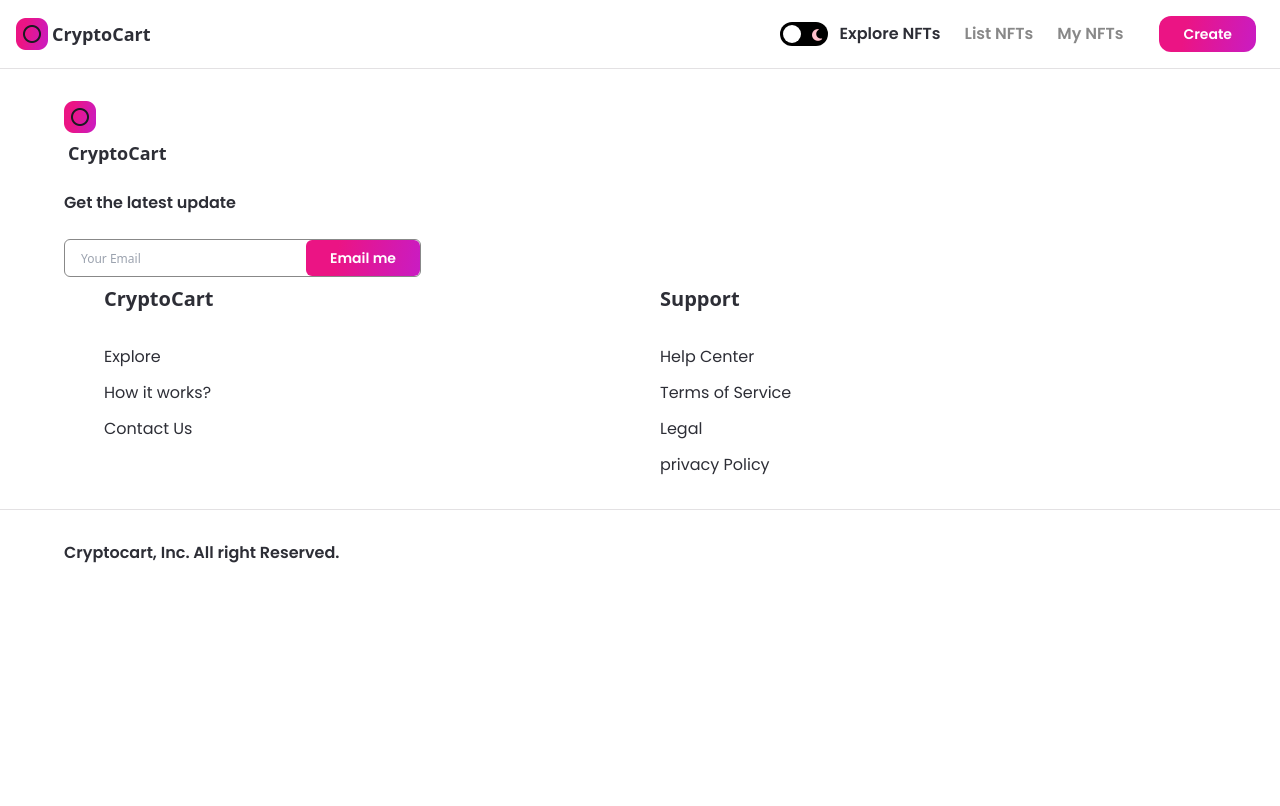
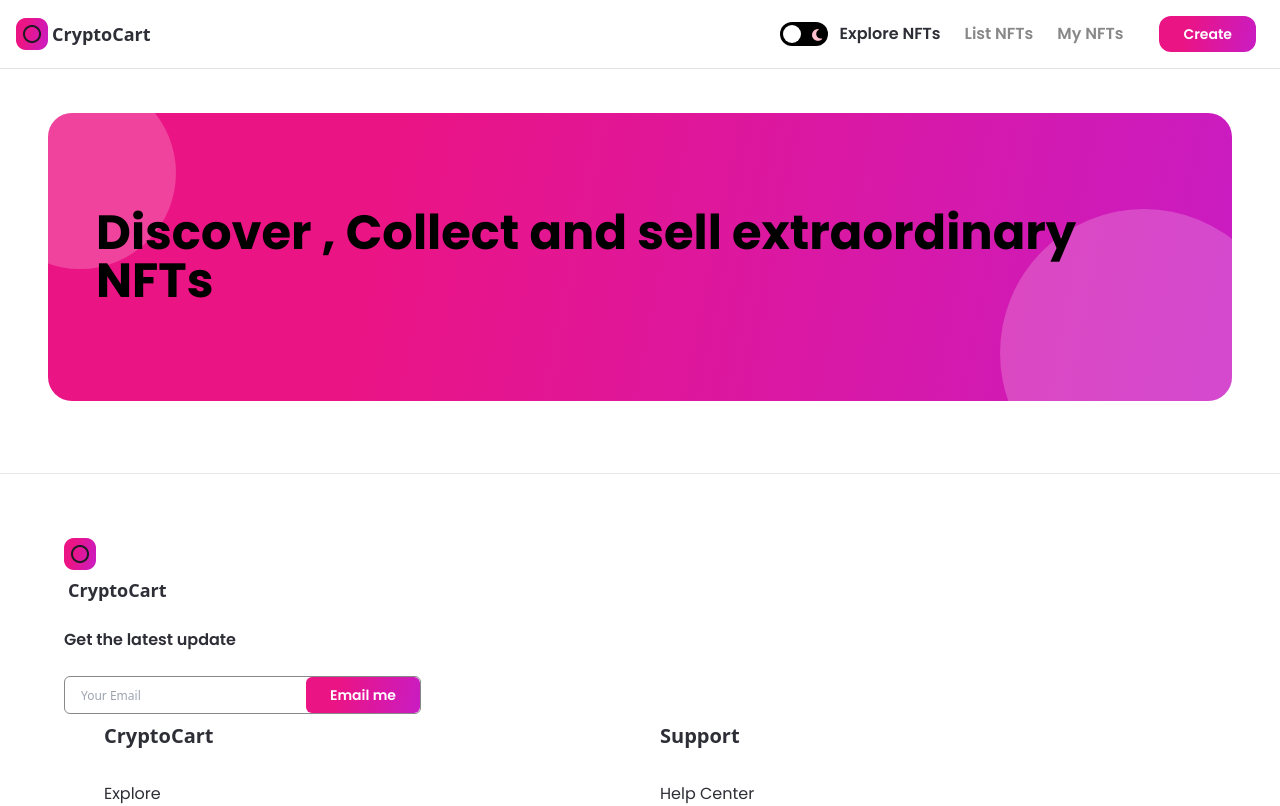
Before and after one commit to nahaktarun/nft_marketplace, a Next.js app: page / in a window 1280 px wide. Shown: the top 806 px of the page. Built offline with nearby package versions, Linux system fonts and the light colour scheme.

Commit message:
added the banner component

```diff
--- /dev/null
+++ b/components/Banner.jsx
@@ -0,0 +1,15 @@
+import React from "react";
+
+const Banner = ({ parentStyles, name, childStyles }) => (
+  <div
+    className={`relative w-full flex items-center z-0 overflow-hidden nft-gradient ${parentStyles}`}
+  >
+    <p className={`font-bold text-5xl font-poppins leadning-70 ${childStyles}`}>
+      {name}
+    </p>
+    <div className="absolute w-48 h-48 sm:w-32 sm:h-32 rounded-full white-bg -top-9 -left-16 -z-5" />
+    <div className="absolute w-72 h-72 sm:w-56 sm:h-56 rounded-full white-bg -bottom-24 -right-14 -z-5" />
+  </div>
+);
+
+export default Banner;
--- a/components/index.js
+++ b/components/index.js
@@ -1,5 +1,6 @@
 import Navbar from "./Navbar";
 import Footer from "./Footer";
 import Button from "./Button";
+import Banner from "./Banner";
 
-export { Navbar, Footer, Button };
+export { Navbar, Footer, Button, Banner };
--- a/pages/_app.js
+++ b/pages/_app.js
@@ -9,7 +9,9 @@
   <ThemeProvider attribute="class">
     <div className="dark:bg-nft-dark bg-white min-h-min">
       <Navbar />
-      <Component {...pageProps} />
+      <div className="pt-65">
+        <Component {...pageProps} />
+      </div>
       <Footer />
     </div>
     <Script
--- a/pages/index.js
+++ b/pages/index.js
@@ -1,6 +1,14 @@
+import { Banner } from "../components";
+
 const Home = () => (
-  <div>
-    <h1 className="text-3xl font-bold underline">Hello world!</h1>
+  <div className="flex justify-center sm:px-4 p-12">
+    <div className="w-full minmd:w-4/5">
+      <Banner
+        childStyles="md:text-4xl sm:text-2xl xs:text-xl text-left"
+        parentStyles="justify-start mb-6 h-72 sm:h-60 p-12 xs:p-4 xs:h-44 rounded-3xl"
+        name="Discover , Collect and sell extraordinary NFTs"
+      />
+    </div>
   </div>
 );
 
```
